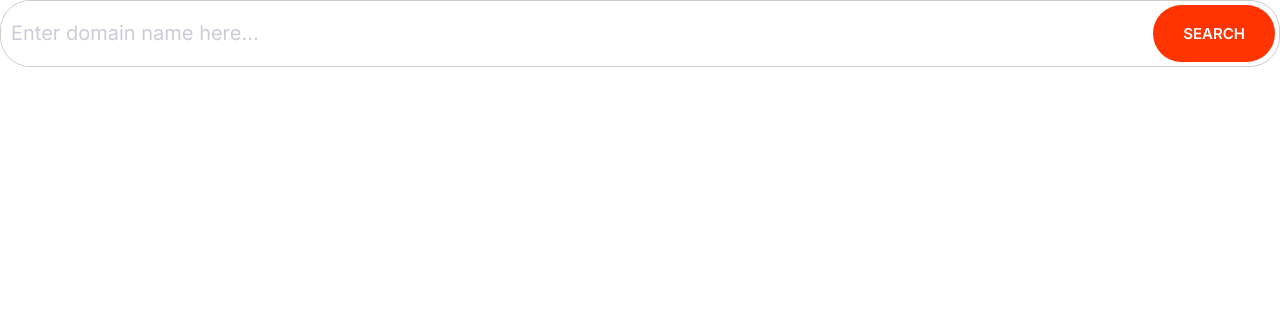
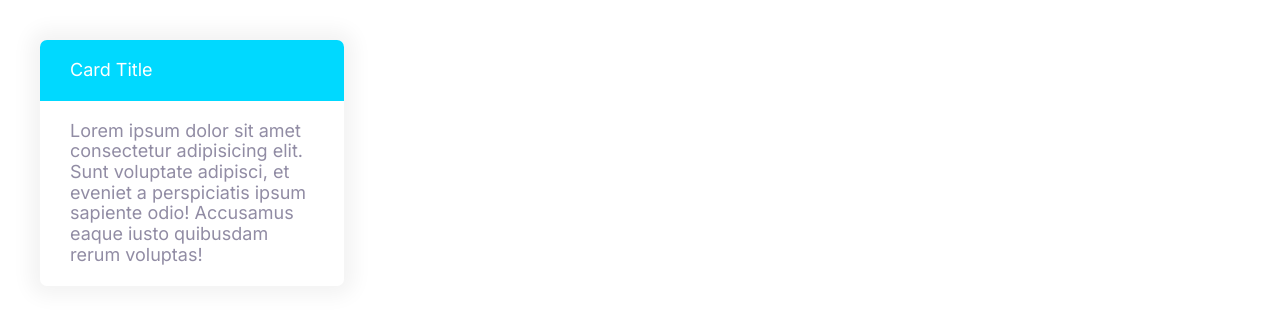
Before and after one commit to claudiobarsante/moshify, a plain HTML site: page index.html in a window 1280 px wide. Drawn offline with Linux system fonts and the light colour scheme.

Commit message:
build card component

```diff
--- a/css/styles.css
+++ b/css/styles.css
@@ -278,3 +278,25 @@ a {
 		font-size: 1.5rem;
 	}
 }
+
+/* Cards */
+.card {
+	border-radius: 7px;
+	box-shadow: 0 0 20px 10px #f3f3f3;
+	overflow: hidden;
+}
+
+.card__header,
+.card__body {
+	padding: 2rem 3rem;
+}
+
+.card--primary .card__header {
+	background: var(--color-primary);
+	color: white;
+}
+
+.card--secondary .card__header {
+	background: var(--color-secondary);
+	color: white;
+}
--- a/index.html
+++ b/index.html
@@ -14,9 +14,15 @@
 		<link rel="stylesheet" href="css/styles.css" />
 	</head>
 	<body>
-		<div class="input-group">
-			<input class="input" type="text" placeholder="Enter domain name here..." />
-			<button class="btn btn--accent">Search</button>
+		<div style="width: 30%; padding: 4rem" }>
+			<div class="card card--secondary">
+				<header class="card__header">Card Title</header>
+				<div class="card__body">
+					Lorem ipsum dolor sit amet consectetur adipisicing elit. Sunt voluptate adipisci, et
+					eveniet a perspiciatis ipsum sapiente odio! Accusamus eaque iusto quibusdam rerum
+					voluptas!
+				</div>
+			</div>
 		</div>
 	</body>
 </html>
```
Also changed, not shown: components/cards.html (added, +9 -0 lines).
